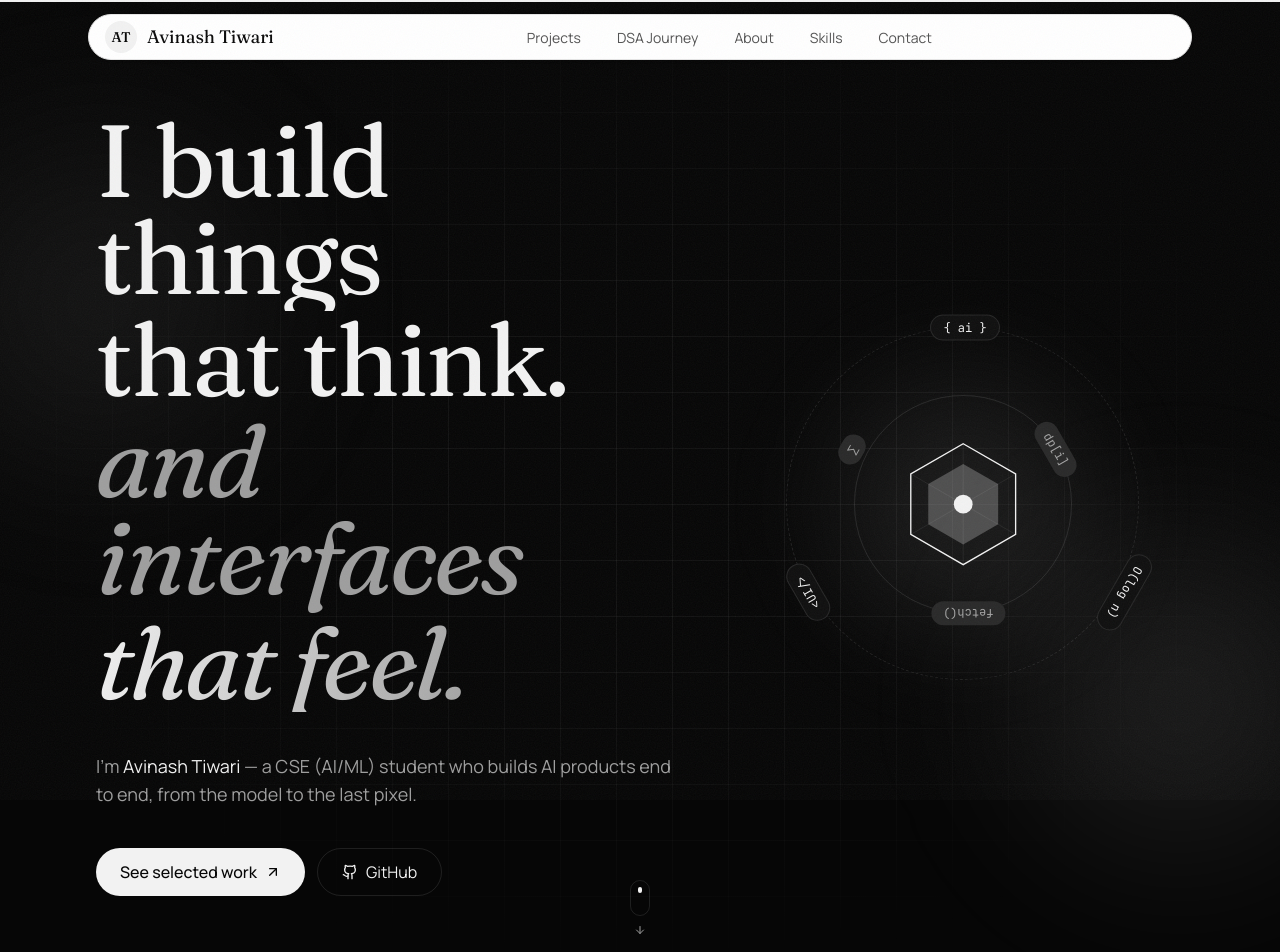
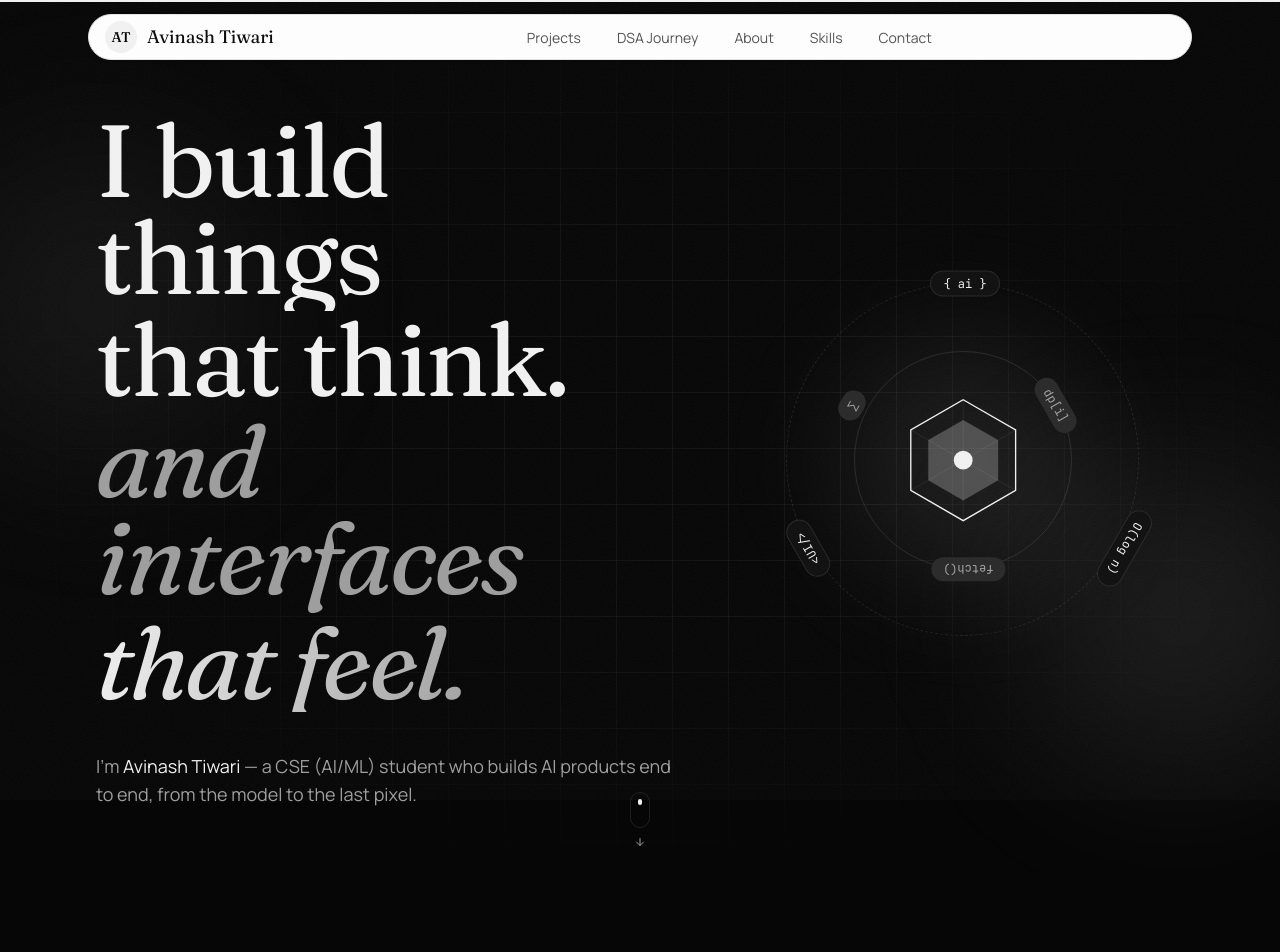
Before and after one commit to AVINASHTIWARI14/portfolio, a React (Vite) app: page / in a window 1280 px wide. Shown: the top 952 px of the page. Built offline with nearby package versions, Linux system fonts and the light colour scheme.

Commit message:
Remove hero work and GitHub buttons

```diff
--- a/src/components/portfolio/Hero.tsx
+++ b/src/components/portfolio/Hero.tsx
@@ -1,6 +1,5 @@
 import { motion, useReducedMotion } from "framer-motion";
-import { ArrowDown, ArrowUpRight, Github } from "lucide-react";
-import { profile } from "@/data/portfolio";
+import { ArrowDown } from "lucide-react";
 
 const lines = [
   ["I", "build", "things"],
@@ -103,28 +102,6 @@ export function Hero() {
             from the model to the last pixel.
           </motion.p>
 
-          <motion.div
-            initial={reduce ? false : { opacity: 0, y: 10 }}
-            animate={{ opacity: 1, y: 0 }}
-            transition={{ delay: 1.1 }}
-            className="mt-10 flex flex-wrap gap-3"
-          >
-            <a
-              href="#work"
-              className="group inline-flex h-12 items-center gap-2 rounded-full bg-lime px-6 font-medium text-primary-foreground transition-transform hover:-translate-y-0.5"
-            >
-              See selected work
-              <ArrowUpRight className="h-4 w-4 transition-transform group-hover:rotate-45" />
-            </a>
-            <a
-              href={profile.github}
-              target="_blank"
-              rel="noreferrer"
-              className="inline-flex h-12 items-center gap-2 rounded-full border border-border px-6 transition-colors hover:border-lime hover:text-lime"
-            >
-              <Github className="h-4 w-4" /> GitHub
-            </a>
-          </motion.div>
         </div>
 
         <motion.div
```
